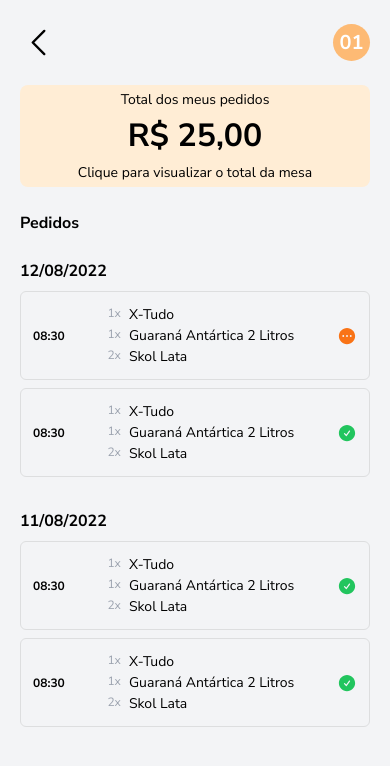
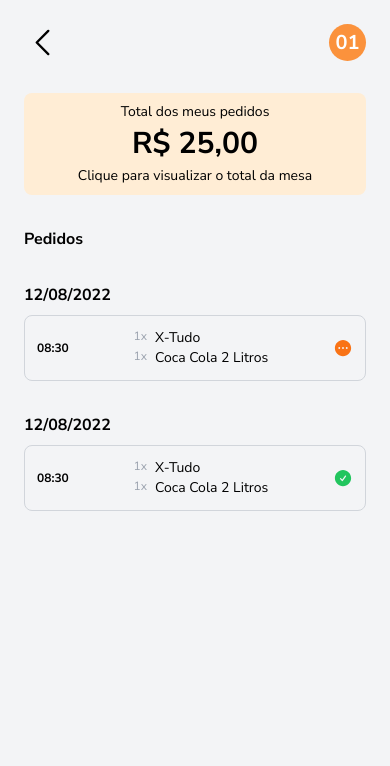
Before and after one commit to JLPimenta/cardapio, a Next.js app in the folder frontend/: page /myOrders in a window 390 px wide. Shown: the top 766 px of the page. Built offline with nearby package versions, Linux system fonts and the light colour scheme.

Commit message:
set responsivity at my-orders page

```diff
--- a/frontend/src/app/myOrders/page.tsx
+++ b/frontend/src/app/myOrders/page.tsx
@@ -1,438 +1,90 @@
+"use client";
 import {
   CheckCircleIcon,
   ChevronLeftIcon,
   EllipsisHorizontalCircleIcon,
-  EllipsisHorizontalIcon,
 } from "@heroicons/react/24/solid";
+import { useRouter } from "next/navigation";
 
 export default function Order() {
+  const router = useRouter();
   return (
-    <div
-      style={{
-        display: "flex",
-        justifyContent: "center",
-        alignItems: "center",
-        flexDirection: "column",
-        gap: 24,
+    <div className="w-full flex-auto justify-center">
+      <div className="ml-auto mr-auto flex max-w-4xl flex-col justify-center gap-8 p-6">
+        <header className="flex items-center justify-between">
+          <button
+            onClick={() => {
+              router.back();
             }}
           >
-      <header
-        style={{
-          display: "flex",
-          alignItems: "center",
-          justifyContent: "space-between",
-          width: 350,
-
-          paddingTop: 24,
-        }}
-      >
-        <button>
             <ChevronLeftIcon width={37} height={37} />
           </button>
-        <div
-          style={{
-            display: "flex",
-            justifyContent: "center",
-            alignItems: "center",
-
-            width: 37,
-            height: 37,
-
-            borderRadius: 50,
-            backgroundColor: "#FDBA74",
-          }}
-        >
-          <span style={{ fontWeight: "bold", color: "#fff", fontSize: 20 }}>
-            01
-          </span>
+          <div className="flex h-[2.313rem] w-[2.313rem] items-center justify-center rounded-full bg-orange-400">
+            <span className="text-xl font-bold text-white">01</span>
           </div>
         </header>
 
-      <div
-        style={{
-          display: "flex",
-
-          flexDirection: "column",
-
-          justifyContent: "center",
-          alignItems: "center",
-
-          gap: 2,
-
-          width: 350,
-          height: 102,
-          backgroundColor: "#FFEDD5",
-          borderRadius: 8,
-        }}
-      >
-        <span style={{ fontSize: 14 }}>Total dos meus pedidos</span>
-        <span style={{ fontWeight: "bold", fontSize: 32 }}>R$ 25,00</span>
-        <span style={{ fontSize: 14 }}>
+        <div className="flex h-[6.375rem] flex-col items-center justify-center gap-1 rounded-lg bg-orange-100 p-3">
+          <span className="text-sm">Total dos meus pedidos</span>
+          <span className="text-3xl font-bold">R$ 25,00</span>
+          <span className="text-sm">
             Clique para visualizar o total da mesa
           </span>
         </div>
 
-      <div
-        style={{
-          display: "flex",
-          flexDirection: "column",
-          gap: 12,
-          width: 350,
-        }}
-      >
-        <span style={{ fontWeight: "bold" }}>Pedidos</span>
+        <div>
+          <span className="font-bold">Pedidos</span>
         </div>
 
-      <div
-        style={{
-          display: "flex",
-          flexDirection: "column",
-          gap: 32,
-          width: 350,
+        <div className="flex flex-col gap-8 pb-10">
+          <div className="flex flex-col gap-2">
+            <p className="text-base font-bold">12/08/2022</p>
+            <div className="flex flex-row justify-between rounded-lg border border-solid border-gray-300 p-3">
+              <div className="flex items-center justify-center">
+                <span className="text-xs font-bold">08:30</span>
+              </div>
+              <div className="flex flex-col">
+                <div className="flex flex-row gap-2">
+                  <span className="text-xs font-normal text-gray-400">1x</span>
 
-          paddingBottom: 60,
-        }}
-      >
-        <div style={{ display: "flex", gap: 8, flexDirection: "column" }}>
-          <p style={{ fontWeight: "bold", fontSize: 16 }}>12/08/2022</p>
-          <div
-            style={{
-              display: "flex",
-              flexDirection: "row",
-              justifyContent: "space-between",
+                  <span className="text-sm font-normal">X-Tudo</span>
+                </div>
+                <div className="flex flex-row gap-2">
+                  <span className="text-xs font-normal text-gray-400">1x</span>
 
-              gap: 8,
-
-              border: "1px solid #dddedf",
-              borderRadius: 6,
-
-              padding: 12,
-            }}
-          >
-            <div
-              style={{
-                display: "flex",
-                justifyContent: "center",
-                alignItems: "center",
-
-                borderRadius: 6,
-              }}
-            >
-              <span style={{ fontSize: 12, fontWeight: "bold" }}>08:30</span>
-            </div>
-            <div style={{ display: "flex", flexDirection: "column" }}>
-              <div style={{ display: "flex", flexDirection: "row", gap: 8 }}>
-                <span
-                  style={{
-                    fontSize: 12,
-                    fontWeight: "normal",
-                    color: "#9CA3AF",
-                  }}
-                >
-                  1x
-                </span>
-
-                <span style={{ fontSize: 14, fontWeight: "normal" }}>
-                  X-Tudo
-                </span>
-              </div>
-              <div style={{ display: "flex", flexDirection: "row", gap: 8 }}>
-                <span
-                  style={{
-                    fontSize: 12,
-                    fontWeight: "normal",
-                    color: "#9CA3AF",
-                  }}
-                >
-                  1x
-                </span>
-
-                <span style={{ fontSize: 14, fontWeight: "normal" }}>
-                  Guaraná Antártica 2 Litros
-                </span>
-              </div>
-              <div style={{ display: "flex", flexDirection: "row", gap: 8 }}>
-                <span
-                  style={{
-                    fontSize: 12,
-                    fontWeight: "normal",
-                    color: "#9CA3AF",
-                  }}
-                >
-                  2x
-                </span>
-
-                <span style={{ fontSize: 14, fontWeight: "normal" }}>
-                  Skol Lata
+                  <span className="text-sm font-normal">
+                    Coca Cola 2 Litros
                   </span>
                 </div>
               </div>
-            <div
-              style={{
-                display: "flex",
-
-                justifyContent: "center",
-                alignItems: "center",
-              }}
-            >
+              <div className="flex items-center justify-center">
                 <button>
                   <EllipsisHorizontalCircleIcon className="h-5 w-5 text-orange-500" />
                 </button>
               </div>
             </div>
-          <div
-            style={{
-              display: "flex",
-              flexDirection: "row",
-              justifyContent: "space-between",
+          </div>
+          <div className="flex flex-col gap-2">
+            <p className="text-base font-bold">12/08/2022</p>
+            <div className="flex flex-row justify-between rounded-lg border border-solid border-gray-300 p-3">
+              <div className="flex items-center justify-center">
+                <span className="text-xs font-bold">08:30</span>
+              </div>
+              <div className="flex flex-col">
+                <div className="flex flex-row gap-2">
+                  <span className="text-xs font-normal text-gray-400">1x</span>
 
-              gap: 8,
+                  <span className="text-sm font-normal">X-Tudo</span>
+                </div>
+                <div className="flex flex-row gap-2">
+                  <span className="text-xs font-normal text-gray-400">1x</span>
 
-              border: "1px solid #dddedf",
-              borderRadius: 6,
-
-              padding: 12,
-            }}
-          >
-            <div
-              style={{
-                display: "flex",
-                justifyContent: "center",
-                alignItems: "center",
-
-                borderRadius: 6,
-              }}
-            >
-              <span style={{ fontSize: 12, fontWeight: "bold" }}>08:30</span>
-            </div>
-            <div style={{ display: "flex", flexDirection: "column" }}>
-              <div style={{ display: "flex", flexDirection: "row", gap: 8 }}>
-                <span
-                  style={{
-                    fontSize: 12,
-                    fontWeight: "normal",
-                    color: "#9CA3AF",
-                  }}
-                >
-                  1x
-                </span>
-
-                <span style={{ fontSize: 14, fontWeight: "normal" }}>
-                  X-Tudo
-                </span>
-              </div>
-              <div style={{ display: "flex", flexDirection: "row", gap: 8 }}>
-                <span
-                  style={{
-                    fontSize: 12,
-                    fontWeight: "normal",
-                    color: "#9CA3AF",
-                  }}
-                >
-                  1x
-                </span>
-
-                <span style={{ fontSize: 14, fontWeight: "normal" }}>
-                  Guaraná Antártica 2 Litros
-                </span>
-              </div>
-              <div style={{ display: "flex", flexDirection: "row", gap: 8 }}>
-                <span
-                  style={{
-                    fontSize: 12,
-                    fontWeight: "normal",
-                    color: "#9CA3AF",
-                  }}
-                >
-                  2x
-                </span>
-
-                <span style={{ fontSize: 14, fontWeight: "normal" }}>
-                  Skol Lata
+                  <span className="text-sm font-normal">
+                    Coca Cola 2 Litros
                   </span>
                 </div>
               </div>
-            <div
-              style={{
-                display: "flex",
-
-                justifyContent: "center",
-                alignItems: "center",
-              }}
-            >
-              <button>
-                <CheckCircleIcon className="h-5 w-5 text-green-500" />
-              </button>
-            </div>
-          </div>
-        </div>
-        <div style={{ display: "flex", gap: 8, flexDirection: "column" }}>
-          <p style={{ fontWeight: "bold", fontSize: 16 }}>11/08/2022</p>
-          <div
-            style={{
-              display: "flex",
-              flexDirection: "row",
-              justifyContent: "space-between",
-
-              gap: 8,
-
-              border: "1px solid #dddedf",
-              borderRadius: 6,
-
-              padding: 12,
-            }}
-          >
-            <div
-              style={{
-                display: "flex",
-                justifyContent: "center",
-                alignItems: "center",
-
-                borderRadius: 6,
-              }}
-            >
-              <span style={{ fontSize: 12, fontWeight: "bold" }}>08:30</span>
-            </div>
-            <div style={{ display: "flex", flexDirection: "column" }}>
-              <div style={{ display: "flex", flexDirection: "row", gap: 8 }}>
-                <span
-                  style={{
-                    fontSize: 12,
-                    fontWeight: "normal",
-                    color: "#9CA3AF",
-                  }}
-                >
-                  1x
-                </span>
-
-                <span style={{ fontSize: 14, fontWeight: "normal" }}>
-                  X-Tudo
-                </span>
-              </div>
-              <div style={{ display: "flex", flexDirection: "row", gap: 8 }}>
-                <span
-                  style={{
-                    fontSize: 12,
-                    fontWeight: "normal",
-                    color: "#9CA3AF",
-                  }}
-                >
-                  1x
-                </span>
-
-                <span style={{ fontSize: 14, fontWeight: "normal" }}>
-                  Guaraná Antártica 2 Litros
-                </span>
-              </div>
-              <div style={{ display: "flex", flexDirection: "row", gap: 8 }}>
-                <span
-                  style={{
-                    fontSize: 12,
-                    fontWeight: "normal",
-                    color: "#9CA3AF",
-                  }}
-                >
-                  2x
-                </span>
-
-                <span style={{ fontSize: 14, fontWeight: "normal" }}>
-                  Skol Lata
-                </span>
-              </div>
-            </div>
-            <div
-              style={{
-                display: "flex",
-
-                justifyContent: "center",
-                alignItems: "center",
-              }}
-            >
-              <button>
-                <CheckCircleIcon className="h-5 w-5 text-green-500" />
-              </button>
-            </div>
-          </div>
-          <div
-            style={{
-              display: "flex",
-              flexDirection: "row",
-              justifyContent: "space-between",
-
-              gap: 8,
-
-              border: "1px solid #dddedf",
-              borderRadius: 6,
-
-              padding: 12,
-            }}
-          >
-            <div
-              style={{
-                display: "flex",
-                justifyContent: "center",
-                alignItems: "center",
-
-                borderRadius: 6,
-              }}
-            >
-              <span style={{ fontSize: 12, fontWeight: "bold" }}>08:30</span>
-            </div>
-            <div style={{ display: "flex", flexDirection: "column" }}>
-              <div style={{ display: "flex", flexDirection: "row", gap: 8 }}>
-                <span
-                  style={{
-                    fontSize: 12,
-                    fontWeight: "normal",
-                    color: "#9CA3AF",
-                  }}
-                >
-                  1x
-                </span>
-
-                <span style={{ fontSize: 14, fontWeight: "normal" }}>
-                  X-Tudo
-                </span>
-              </div>
-              <div style={{ display: "flex", flexDirection: "row", gap: 8 }}>
-                <span
-                  style={{
-                    fontSize: 12,
-                    fontWeight: "normal",
-                    color: "#9CA3AF",
-                  }}
-                >
-                  1x
-                </span>
-
-                <span style={{ fontSize: 14, fontWeight: "normal" }}>
-                  Guaraná Antártica 2 Litros
-                </span>
-              </div>
-              <div style={{ display: "flex", flexDirection: "row", gap: 8 }}>
-                <span
-                  style={{
-                    fontSize: 12,
-                    fontWeight: "normal",
-                    color: "#9CA3AF",
-                  }}
-                >
-                  2x
-                </span>
-
-                <span style={{ fontSize: 14, fontWeight: "normal" }}>
-                  Skol Lata
-                </span>
-              </div>
-            </div>
-            <div
-              style={{
-                display: "flex",
-
-                justifyContent: "center",
-                alignItems: "center",
-              }}
-            >
+              <div className="flex items-center justify-center">
                 <button>
                   <CheckCircleIcon className="h-5 w-5 text-green-500" />
                 </button>
@@ -441,5 +93,6 @@ export default function Order() {
           </div>
         </div>
       </div>
+    </div>
   );
 }
--- a/frontend/src/components/TotalMyOrders/index.tsx
+++ b/frontend/src/components/TotalMyOrders/index.tsx
@@ -3,8 +3,8 @@ import React from "react";
 export default function TotalMyOrders() {
   return (
     <div className="flex h-[6.375rem] flex-col items-center justify-center gap-1 rounded-lg bg-orange-100">
-      <span style={{ fontSize: 14 }}>Total dos meus pedidos</span>
-      <span style={{ fontWeight: "bold", fontSize: 32 }}>R$ 25,00</span>
+      <span className="text-sm">Total dos meus pedidos</span>
+      <span className="text-3xl font-bold">R$ 25,00</span>
     </div>
   );
 }
```
Lines whose indentation alone changed are shown as unchanged.
